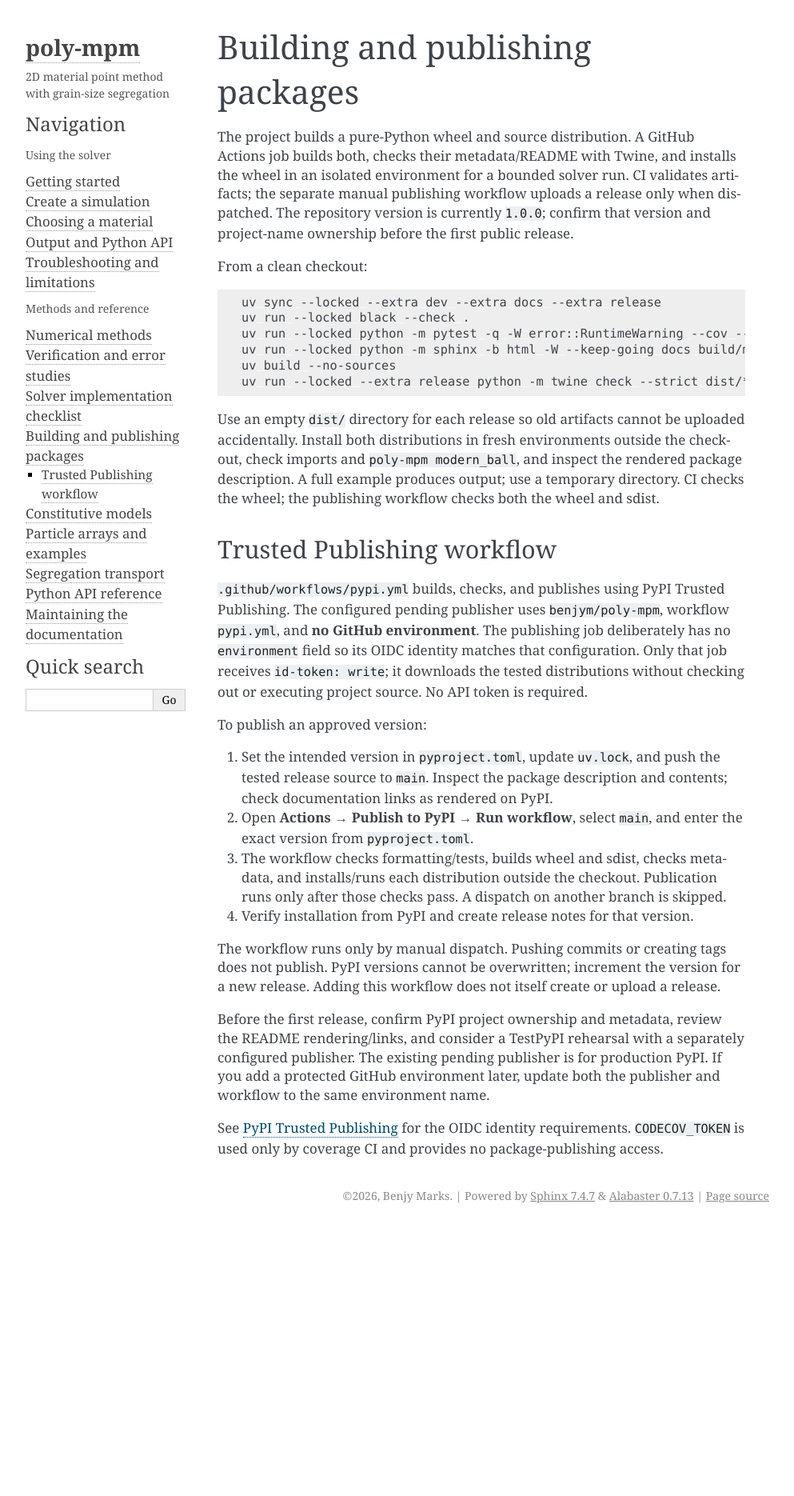
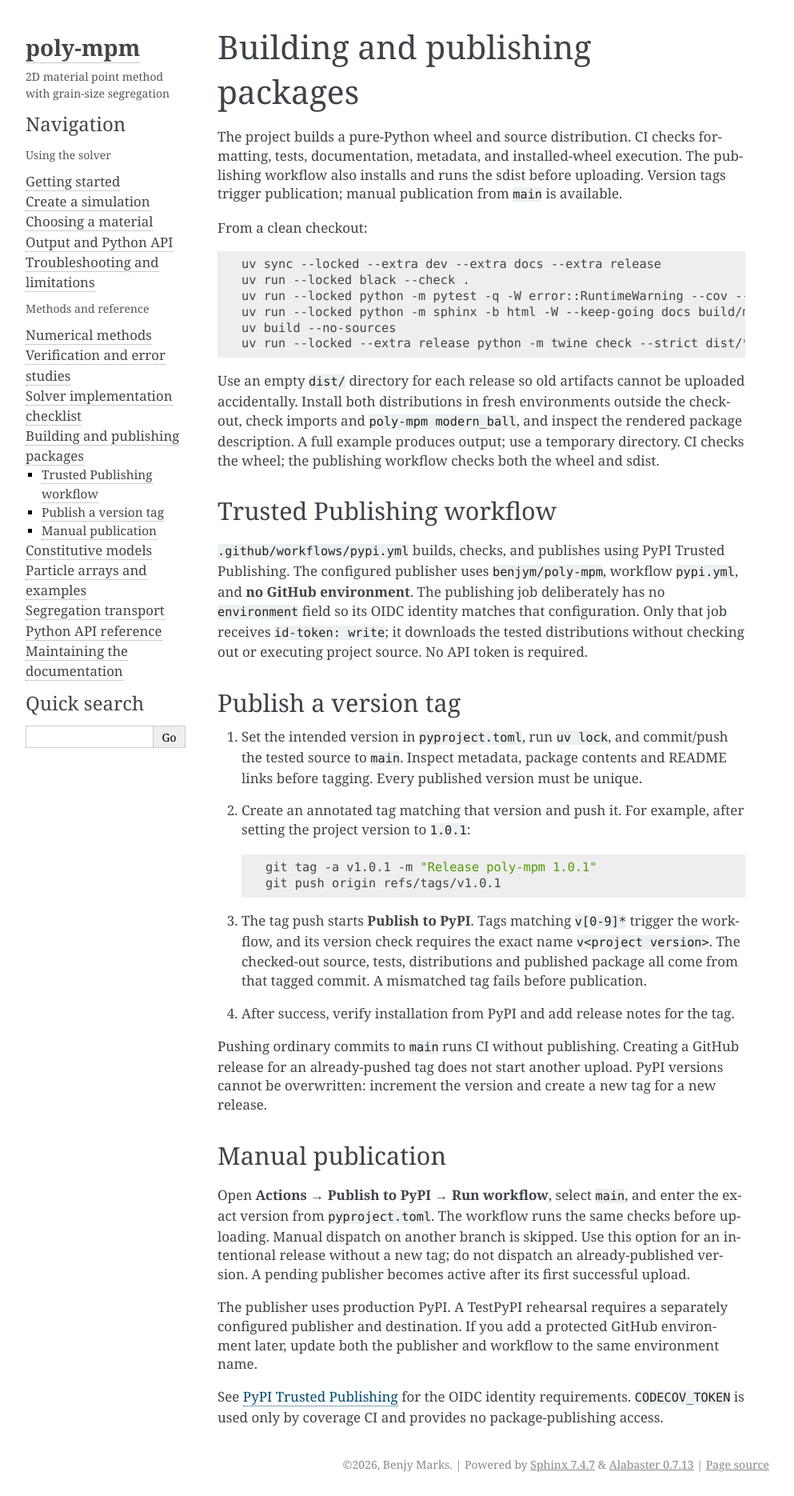
Before and after one commit to benjym/poly-mpm, a Sphinx documentation site: the page built from docs/releasing.md, in a window 1280 px wide. Shown: the whole page at 80% size, without its empty margins (148-1141 px from the left). Built offline with Sphinx 7.4.7, drawn with Linux system fonts in a browser that asks for light colours; before the commit the page ends 1534 px from its top, so only the background shows below that.

Commit message:
Publish version tags to PyPI and document the released package
Trigger Trusted Publishing for v-prefixed version tags and retain manual main dispatch. Reject tag or input versions that do not match project metadata. Document source-tagged releases and PyPI installation, add the PyPI badge, and mark the verified first release complete.

````diff
--- a/docs/releasing.md
+++ b/docs/releasing.md
@@ -1,9 +1,9 @@
 # Building and publishing packages
 
-The project builds a pure-Python wheel and source distribution. A GitHub Actions
-job builds both, checks their metadata/README with Twine, and installs the wheel
-in an isolated environment for a bounded solver run. CI validates artifacts; the separate manual publishing workflow uploads a release only when dispatched. The repository version is currently `1.0.0`; confirm that version and
-project-name ownership before the first public release.
+The project builds a pure-Python wheel and source distribution. CI checks
+formatting, tests, documentation, metadata, and installed-wheel execution.
+The publishing workflow also installs and runs the sdist before uploading.
+Version tags trigger publication; manual publication from `main` is available.
 
 From a clean checkout:
 
@@ -25,33 +25,47 @@
 ## Trusted Publishing workflow
 
 `.github/workflows/pypi.yml` builds, checks, and publishes using PyPI Trusted
-Publishing. The configured pending publisher uses `benjym/poly-mpm`, workflow
+Publishing. The configured publisher uses `benjym/poly-mpm`, workflow
 `pypi.yml`, and **no GitHub environment**. The publishing job deliberately has
 no `environment` field so its OIDC identity matches that configuration.
 Only that job receives `id-token: write`; it downloads the tested distributions
 without checking out or executing project source. No API token is required.
 
-To publish an approved version:
+## Publish a version tag
 
-1. Set the intended version in `pyproject.toml`, update `uv.lock`, and push the
-   tested release source to `main`. Inspect the package description and contents;
-   check documentation links as rendered on PyPI.
-2. Open **Actions → Publish to PyPI → Run workflow**, select `main`, and enter
-   the exact version from `pyproject.toml`.
-3. The workflow checks formatting/tests, builds wheel and sdist, checks metadata,
-   and installs/runs each distribution outside the checkout. Publication runs
-   only after those checks pass. A dispatch on another branch is skipped.
-4. Verify installation from PyPI and create release notes for that version.
+1. Set the intended version in `pyproject.toml`, run `uv lock`, and commit/push
+   the tested source to `main`. Inspect metadata, package contents and README
+   links before tagging. Every published version must be unique.
+2. Create an annotated tag matching that version and push it. For example, after
+   setting the project version to `1.0.1`:
 
-The workflow runs only by manual dispatch. Pushing commits or creating tags does
-not publish. PyPI versions cannot be overwritten; increment the version for a new
-release. Adding this workflow does not itself create or upload a release.
+   ```sh
+   git tag -a v1.0.1 -m "Release poly-mpm 1.0.1"
+   git push origin refs/tags/v1.0.1
+   ```
 
-Before the first release, confirm PyPI project ownership and metadata, review the
-README rendering/links, and consider a TestPyPI rehearsal with a separately
-configured publisher. The existing pending publisher is for production PyPI.
-If you add a protected GitHub environment later, update both the publisher and
-workflow to the same environment name.
+3. The tag push starts **Publish to PyPI**. Tags matching `v[0-9]*` trigger the
+   workflow, and its version check requires the exact name `v<project version>`.
+   The checked-out source, tests, distributions and published package all come
+   from that tagged commit. A mismatched tag fails before publication.
+4. After success, verify installation from PyPI and add release notes for the tag.
+
+Pushing ordinary commits to `main` runs CI without publishing. Creating a GitHub
+release for an already-pushed tag does not start another upload. PyPI versions
+cannot be overwritten: increment the version and create a new tag for a new
+release.
+
+## Manual publication
+
+Open **Actions → Publish to PyPI → Run workflow**, select `main`, and enter the
+exact version from `pyproject.toml`. The workflow runs the same checks before
+uploading. Manual dispatch on another branch is skipped. Use this option for an
+intentional release without a new tag; do not dispatch an already-published
+version. A pending publisher becomes active after its first successful upload.
+
+The publisher uses production PyPI. A TestPyPI rehearsal requires a separately
+configured publisher and destination. If you add a protected GitHub environment
+later, update both the publisher and workflow to the same environment name.
 
 See [PyPI Trusted Publishing](https://docs.pypi.org/trusted-publishers/using-a-publisher/)
 for the OIDC identity requirements. `CODECOV_TOKEN` is used only by coverage CI
````
Also changed, not shown: README.md (+14 -2 lines), docs/getting_started.rst (+19 -2 lines), docs/implementation-todo.md (+4 -4 lines), 9 other files.
